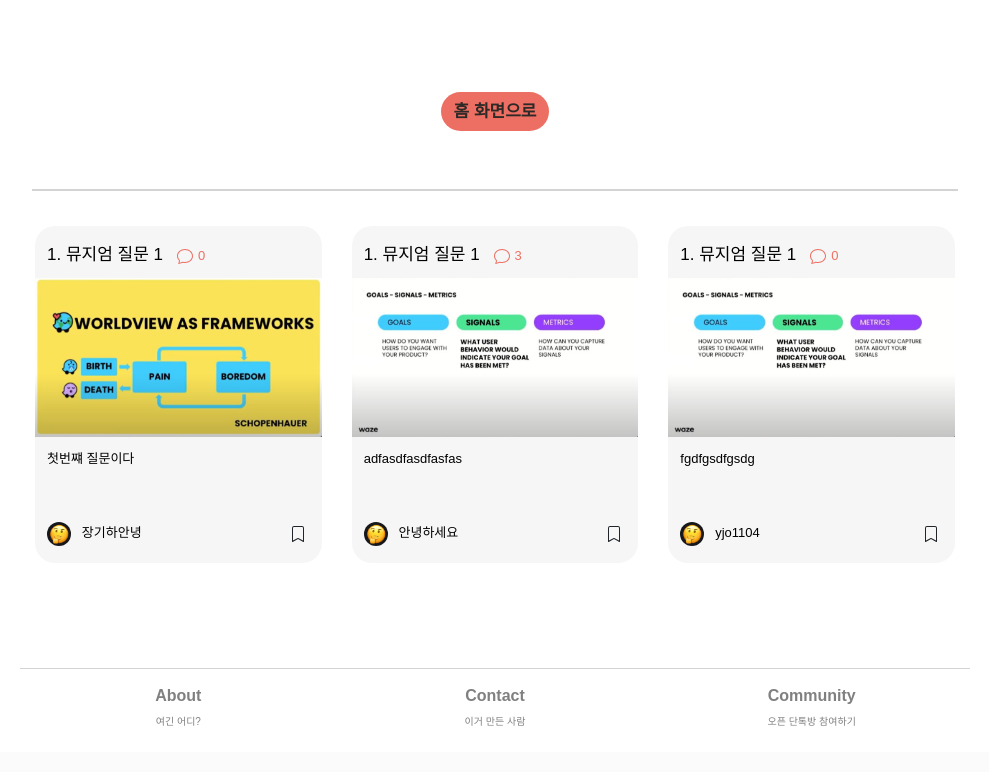
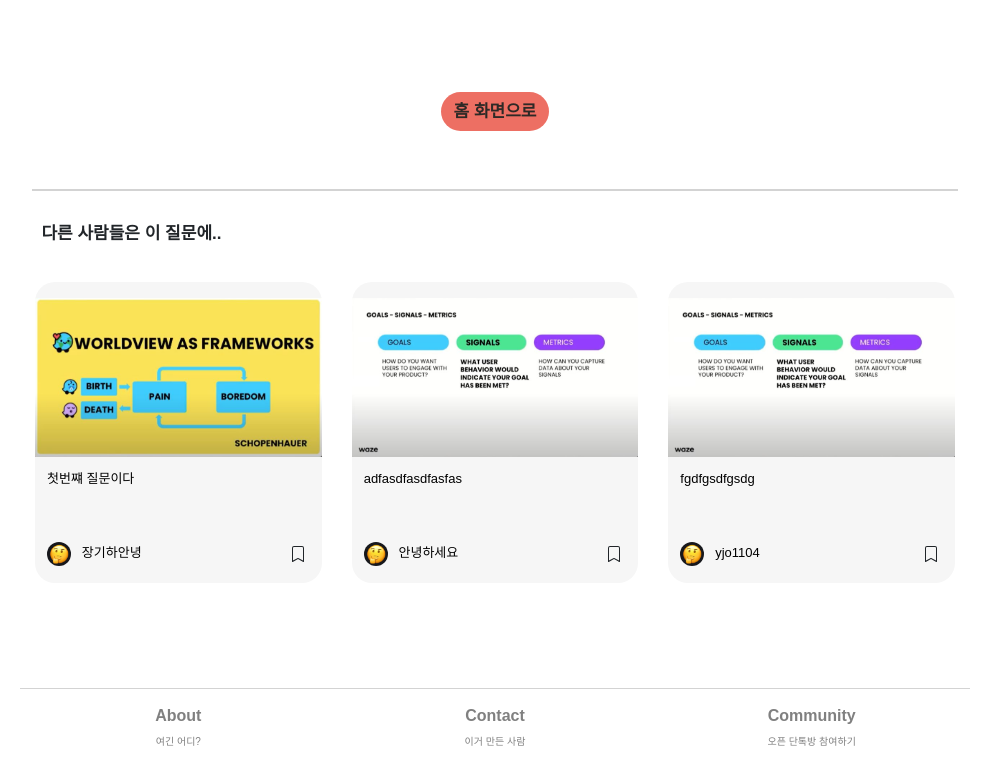
Before and after one commit to RyanYJOh/museum, a Django app: page /originals-answer/15 in a window 1280 px wide. Shown: the part 1039-1811 px from the top of the page, without its empty margins (145-1134 px from the left). Before the commit the page ends 1765 px from the top, so only its background shows below. Run offline with Django 3.2, Linux system fonts and the light colour scheme; data comes from the database, SQL or seed files in the repository; both versions use the stored data as it was after the commit; some libraries are stand-ins or nearby versions; some web fonts are replaced.

Commit message:
minor change

```diff
--- a/museum/main/templates/main/D_ans_us.html
+++ b/museum/main/templates/main/D_ans_us.html
@@ -131,13 +131,19 @@
 <div class="row-h-40 bottom-border"></div>
 
 <!-- 다른 사람들의 답변 -->
+<div class="row-h-20"></div>
+<div class="row ans-orig">
+    <div class="col text-m bolder">
+        &nbsp;&nbsp;다른 사람들은 이 질문에..
+    </div>
+</div>
 <div class="row ans-orig fade-in" id=''>
     {% for u in all_ans_us %}
     <div class="col-12 col-md-4">
         <div class="row align-middle">
             <div class="card card-body grid-card col ans-us-card">
                 <a href="/originals-answer/{{u.id}}" id="ans-click-id-{{u.id}}" onclick="TrackClicksUs(id)">
-                    <div class="row">
+                    <!-- <div class="row">
                         <div class="col">
                             <div class="text-m ques-title">
                                 {{u.question_id.question_no}}. {{u.question_id.title}}
@@ -146,7 +152,7 @@
                                   </svg>&nbsp;<span class="text-s" style="color: #ed6f63">{{u.count_comments}}</span>
                             </div>
                         </div>
-                    </div>
+                    </div> -->
                     <div class="row list-img-container-row">
                         <div class="col list-img-container-col">
                             <img class='question-img-list' src="{{u.image.url}}"/>
```
Also changed, not shown: museum/db.sqlite3.
